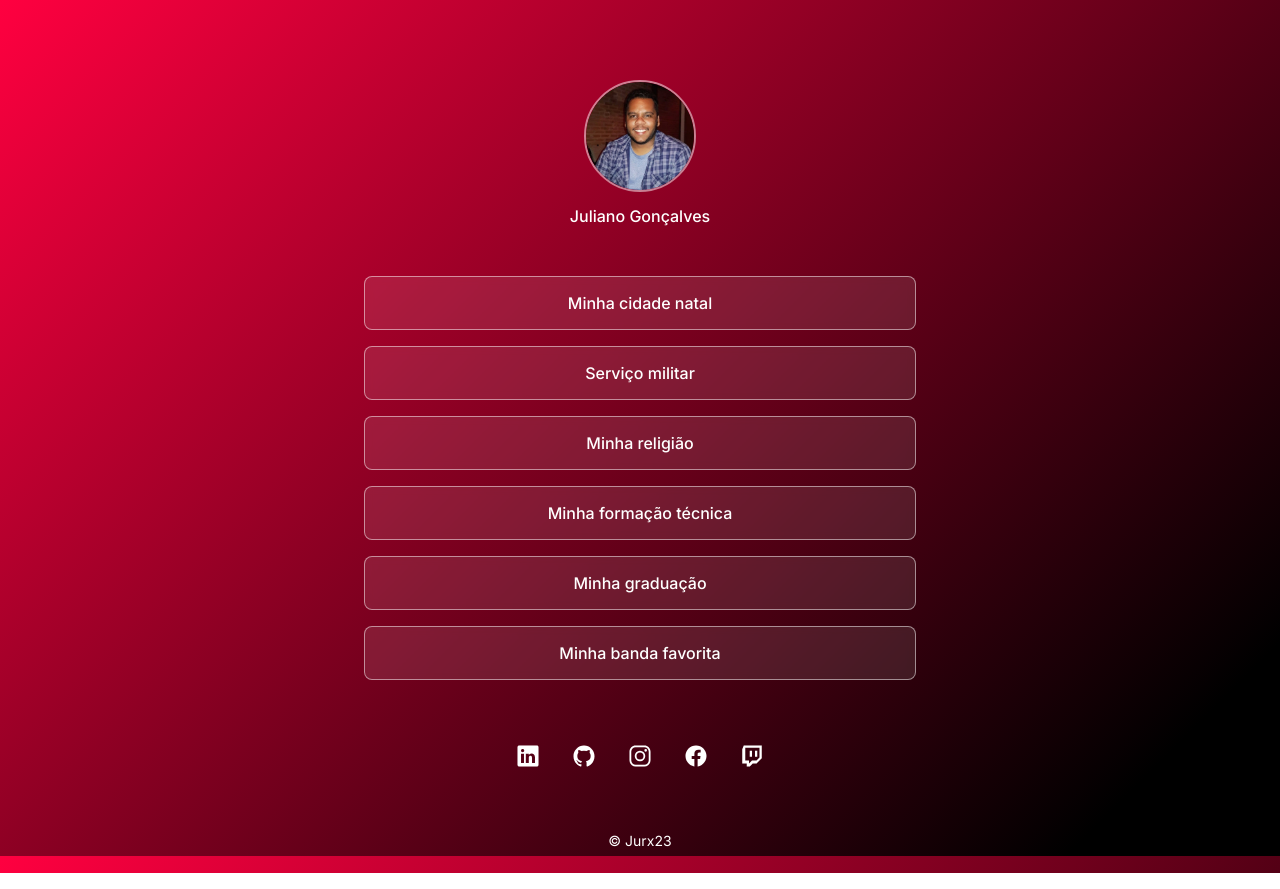
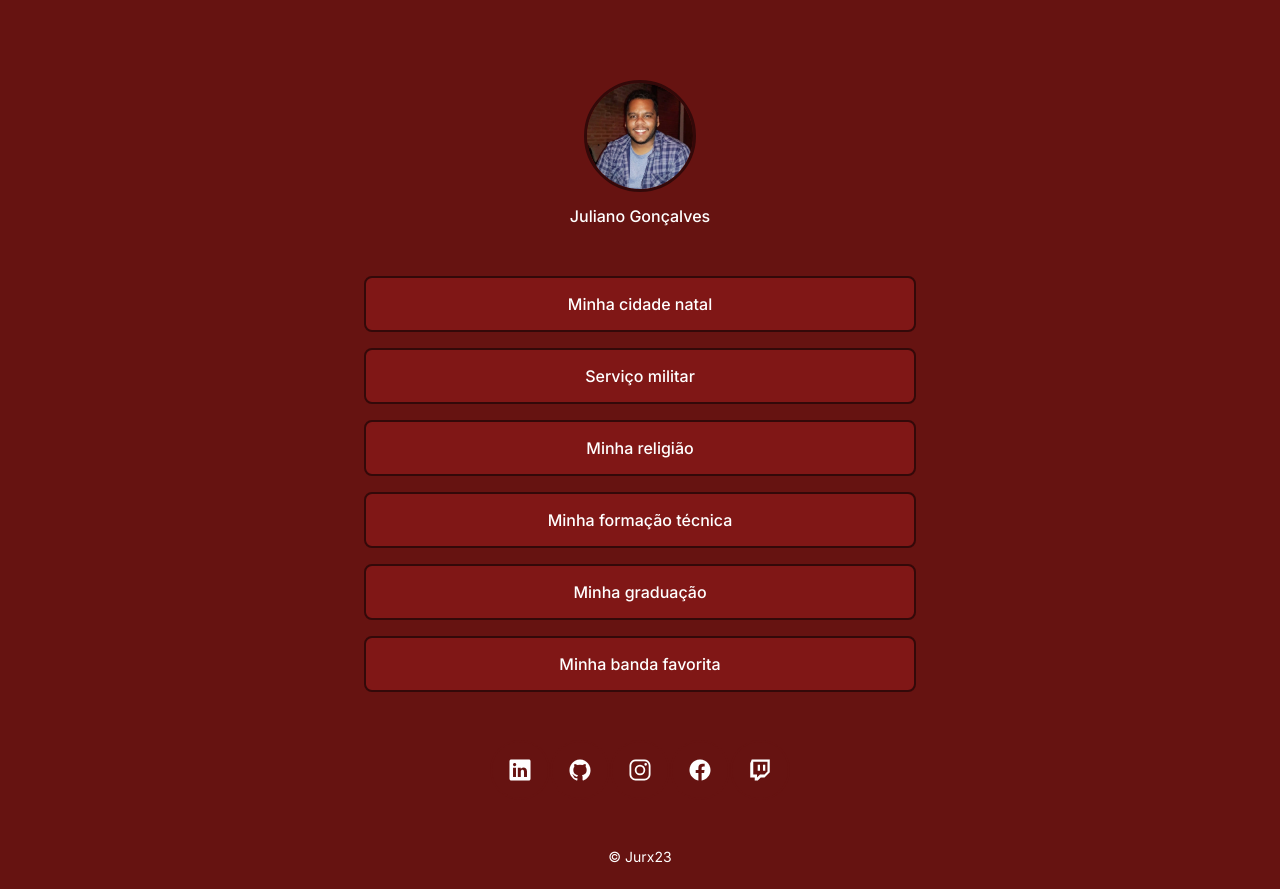
Before and after one commit to jurx23/devlinks, a plain HTML site: page index.html in a window 1280 px wide. Drawn offline with nearby package versions, Linux system fonts and the light colour scheme.

Commit message:
Paleta de cores

```diff
--- a/style.css
+++ b/style.css
@@ -6,12 +6,14 @@
 
 :root {
     --text-color: white;
+    --bg-color: #661311;
+    --ul-bg-color: #801716;
+    --hover-color: #991C1A;
+    --border-color: #330909
 }
 
 body {
-    /* background: linear-gradient(135deg, rgb(181, 20, 20), black 70%); */
-    background: rgb(255,0,64);
-    background: linear-gradient(135deg, rgba(255,0,64,1) 0%, rgba(0,0,0,1) 90%);
+    background: var(--bg-color);
     height: 100vh;
 }
 
@@ -34,7 +36,7 @@ body * {
 
 #perfil img {
     width: 112px;
-    border: 2px solid rgba(255, 255, 255, 0.5);
+    border: 3px solid var(--border-color);
     border-radius: 50%;
 }
 
@@ -57,8 +59,8 @@ ul li a{
     align-items: center; /* Isso alinha o elemento verticalmente */
     justify-content: center; /* Isso alinha o elemento horizontalmente */
     padding: 16px 24px;
-    background: rgba(255, 255, 255, 0.1);
-    border: 1px solid rgba(255, 255, 255, 0.5);
+    background: var(--ul-bg-color);
+    border: 2px solid var(--border-color);
     border-radius: 8px;
     backdrop-filter: blur(4px);
     -webkit-backdrop-filter: blur(4px);
@@ -68,8 +70,8 @@ ul li a{
 }
 
 ul li a:hover {
-    background: rgba(255, 255, 255, 0.05);
-    border: 1.5px solid var(--text-color);
+    background: var(--hover-color);
+    border: 2px solid var(--border-color);
     transform: scale(1.1);
 }
 
@@ -85,12 +87,15 @@ ul li a:hover {
     align-items: center;
     justify-content: center;
     padding: 16px;
-    transition: background 0.2s;
     border-radius: 50%;
+    border: 2px solid var(--bg-color);
+    transition: transform 0.1s ease-in;
 }
 
 #redesSociais a:hover {
-    background: rgba(255, 255, 255, 0.2);
+    background: var(--hover-color);
+    border: 2px solid var(--border-color);
+    transform: scale(1.1);
 }
 
 footer {
```
